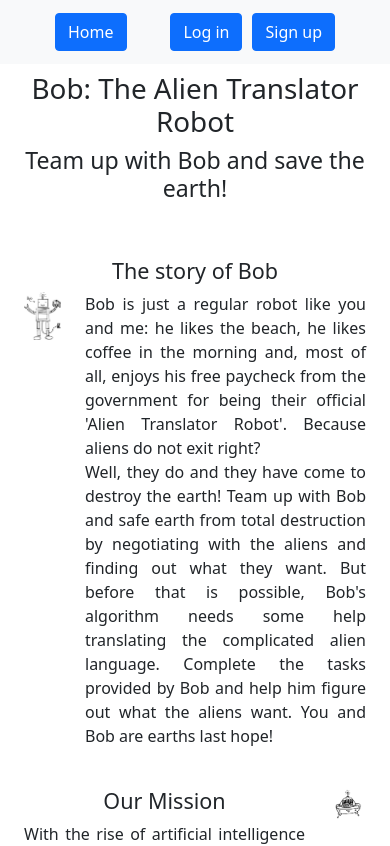
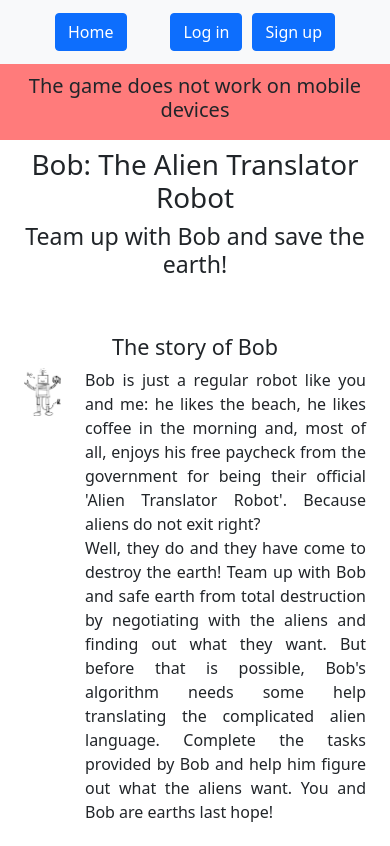
Before and after one commit to MarcianoJ/CrowdComputingProject, a React (Create React App) app in the folder frontend/: page / in a window 390 px wide. Shown: the top 846 px of the page. Built offline with nearby package versions, Linux system fonts and the light colour scheme.

Commit message:
warning for mobile user added

```diff
--- a/frontend/src/App.css
+++ b/frontend/src/App.css
@@ -241,7 +241,22 @@ mark.red {
     justify-content: center;
 }
 
+.warning-mobile {
+  visibility: hidden;
+  position: -webkit-sticky; /* Safari */
+
+  background-color: rgb(255, 123, 123);
+  width:100%;
+  position: sticky;
+  padding:10px;
+  text-align: center;
+  top:0
+}
+
 @media only screen and (max-width: 600px) {
+  .warning-mobile {
+    visibility: visible;
+  }
   .main-button{
     width:50vw;
     height:45px;
--- a/frontend/src/components/GameNav.js
+++ b/frontend/src/components/GameNav.js
@@ -6,6 +6,7 @@ export default function GameNav(props) {
     const userContext = useContext(UserContext);
     const [cookies, setCookie, removeCookie] = useCookies();
     return(
+        <div>
             <nav className="navbar bg-light">
                 <div className='home-btn'>
                     <button  className="btn btn-primary" onClick={()=>{props.navigate("/")}}>Home</button>
@@ -26,9 +27,11 @@ export default function GameNav(props) {
                 )}
 
                 </div>
+            </nav>
+            <div className="warning-mobile">
+                <h5>The game does not work on mobile devices</h5>
+            </div>
+        </div>
 
-
-
-        </nav>
     )
 }
```
Lines whose indentation alone changed are shown as unchanged.
